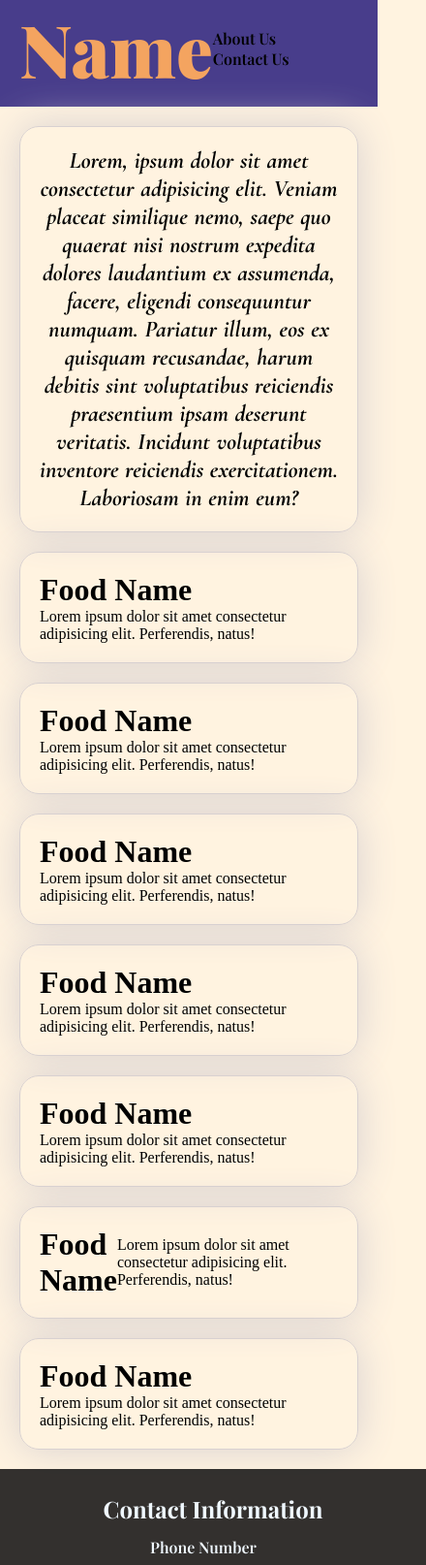
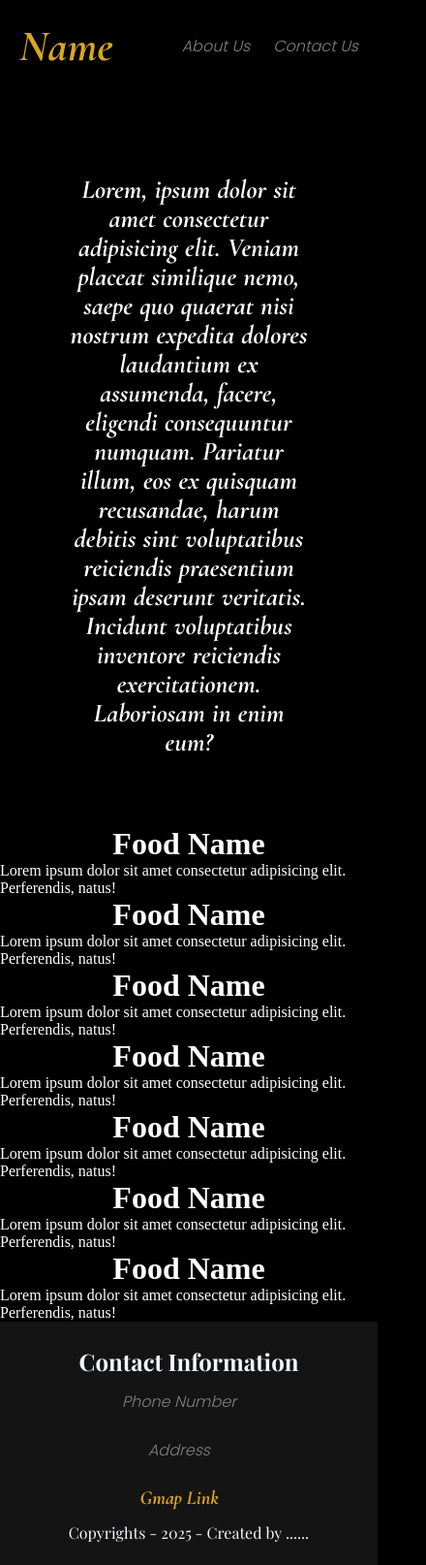
Before and after one commit to Gurugokul05/Restaurant-menu, a plain HTML site: page index.html in a window 390 px wide. Shown: the top 1614 px of the page at 97% size, 440 px wide, since content can reach past the window. Drawn offline with nearby package versions, Linux system fonts and the light colour scheme; a web font is replaced by a local one.

Commit message:
style.css

```diff
--- a/style.css
+++ b/style.css
@@ -1,24 +1,24 @@
 @import url('https://fonts.googleapis.com/css2?family=Lobster&family=Pacifico&family=Playfair+Display:ital,wght@0,400..900;1,400..900&display=swap');
 @import url('https://fonts.googleapis.com/css2?family=Cormorant+Garamond:ital,wght@0,300..700;1,300..700&display=swap');
+@import url('https://fonts.googleapis.com/css2?family=Lora:ital,wght@1,600&display=swap');
+@import url('https://fonts.googleapis.com/css2?family=Cormorant+Garamond:ital,wght@1,700&display=swap');
+@import url('https://fonts.googleapis.com/css2?family=Poppins:wght@300&display=swap');
 *{
     margin: 0%;
     padding: 0%;
     list-style: none;
     text-decoration: none;
+    box-sizing: border-box;
 }
 body{
-    /* background-image: url(9a55dcc0af24ad05f76206bf8bb3363a.jpg);
-    background-repeat: no-repeat;
-    background-position: center;
-    background-attachment: fixed;
-    background-size: cover; */
-    /* background :linear-gradient(to right , #2C2C2C ,#3b1f2b); */
-    background-color: #fff3e0;
+    background-color: #000000;
+    overflow-x: hidden;
+    color: white;
 }
 #navbar{
     height: 110px;
     width: 100%;
-    background-color: darkslateblue;
+    background-color: rgb(0, 0, 0);
 }
 #nav-content{
     display: flex;
@@ -27,98 +27,135 @@ body{
     align-items: center;
 }
 #titleOfRestaurant{
-    font-size: 75px;
-    font-weight: 900;
-    color: sandybrown;
-    font-family: "Playfair Display";
-
+    font-size: 50px;
+    /*font-weight: 900; */
+    color: goldenrod;
+    /* font-family: "Playfair Display"; */
+   padding: 20px;
     padding-left: 20px;
+    font-family: "Cormorant Garamond", serif;
+  font-optical-sizing: auto;
+  font-weight: 700;
+  font-style: italic;
+}
+table{
+    font-family: "Lora", serif;
+  font-optical-sizing: auto;
+  font-weight: 600;
+  font-style: italic;
 }
 li{
     display: inline-block;
     margin-right: 20px;
-    font-family: "Playfair Display";
-    font-weight: 600;
+    font-family: "Poppins", sans-serif;
+  font-weight: 300;
+  font-style: normal;
+  font-style: italic;
+    color: grey;
 }
-li:hover{
-    /* color: grey; */
-    cursor: pointer;
-    /* transition: 0.5s ease; */
-}
+
 #first-section{
     text-align: center;
     margin-top: 50px;
     font-family: "Cormorant Garamond", serif;
-    font-optical-sizing: auto;
-    font-weight: 600;
-    font-style: italic;
+  font-optical-sizing: auto;
+  font-weight: 700;
+  font-style: italic;
+  font-size: 18px;
     word-spacing: 1px;
-    border: 1px rgb(216, 209, 209) solid;
+    border: 1px rgb(0, 0, 0) solid;
     border-radius: 20px;
     padding: 20px;
+    margin: 50px;
+    box-shadow: 0 0 40px rgb(0, 0, 0) ;
+    line-height: 30px;
+    color: rgb(255, 255, 255);
+}
+#first-section h1{
+  margin-bottom: 25px;
+}
+.styletype1{
+    border: 1px rgb(0, 0, 0) solid;
+    border-radius: 20px;
+    padding: 30px;
     margin: 20px;
-    box-shadow: 0 0 40px rgb(216, 209, 209) ;
+    box-shadow: 0 0 40px rgb(0, 0, 0) ;
+    display:flex;
 }
-#fooddiv1{
-    border: 1px rgb(216, 209, 209) solid;
+.styletype1:hover{
+  box-shadow: 0 0 15px goldenrod;
+}
+
+
+.styletype1 img{
+    border: 1px solid black;
     border-radius: 20px;
-    padding: 20px;
+    height: 500px;
+    width:500px;
+
+}
+
+
+.styletype1 h1{
+    padding-left: 30px;
+}
+.styletype1 table{
+    margin-top: 50px;
+}
+.styletype1 td:nth-child(2){
+    padding-left:350px ;
+}
+a{
+   font-family: "Cormorant Garamond", serif;
+  font-optical-sizing: auto;
+  font-weight: 700;
+  font-style: italic;
+  font-size: 20px;
+  color: goldenrod;
+}
+a:hover{
+  color: gold;
+}
+.styletype2{
+    border: 1px rgb(0, 0, 0) solid;
+    border-radius: 20px;
+    padding: 30px;
     margin: 20px;
-    box-shadow: 0 0 40px rgb(216, 209, 209) ;
+    box-shadow: 0 0 40px rgb(0, 0, 0) ;
 }
-#fooddiv2{
-    border: 1px rgb(216, 209, 209) solid;
+.styletype2:hover{
+  box-shadow: 0 0 20px goldenrod;
+}
+.styletype2 img{
+    border: 1px solid black;
     border-radius: 20px;
-    padding: 20px;
-    margin: 20px;
-    box-shadow: 0 0 40px rgb(216, 209, 209) ;
+    height: 500px;
+    width:500px;
+    margin-left: 150px;
 }
-#fooddiv3{
-    border: 1px rgb(216, 209, 209) solid;
-    border-radius: 20px;
-    padding: 20px;
-    margin: 20px;
-    box-shadow: 0 0 40px rgb(216, 209, 209) ;
+.styletype2 table{
+    margin-top: 50px;
+
 }
-#fooddiv4{
-    border: 1px rgb(216, 209, 209) solid;
-    border-radius: 20px;
-    padding: 20px;
-    margin: 20px;
-    box-shadow: 0 0 40px rgb(216, 209, 209) ;
+.styletype2 td:nth-child(2){
+    padding-left:400px ;
 }
-#fooddiv5{
-    border: 1px rgb(216, 209, 209) solid;
-    border-radius: 20px;
-    padding: 20px;
-    margin: 20px;
-    box-shadow: 0 0 40px rgb(216, 209, 209) ;
+.styletype2_inside{
+    display: flex;
 }
-#fooddiv6{
-    display: flex;
-    align-items: center;
-    justify-content: space-between;
-    border: 1px rgb(216, 209, 209) solid;
-    border-radius: 20px;
-    padding: 20px;
-    margin: 20px;
-    box-shadow: 0 0 40px rgb(216, 209, 209) ;
-}
-#fooddiv7{
-    border: 1px rgb(216, 209, 209) solid;
-    border-radius: 20px;
-    padding: 20px;
-    margin: 20px;
-    box-shadow: 0 0 40px rgb(216, 209, 209) ;
-}
+
 #footer{
     background-color: rgba(24, 23, 23, 0.884);
     color: aliceblue;
     width: 100%;
-    height: 200px;
+    height: auto;
+    min-height: 120px;
     font-family: "Playfair Display";
     text-align: center;
+    max-width: 100%;
+
 }
+
 #footer{
     padding: 25px;
 }
@@ -131,3 +168,67 @@ li:hover{
     margin-top: 25px;
     padding: 20px;
 }
+
+@media screen and (max-width: 768px) {
+  .styletype1, .styletype2_inside {
+    display: flex;
+    flex-direction: column;
+    align-items: center;
+    flex-wrap: nowrap;
+  }
+
+  .styletype1 img, .styletype2_inside img {
+    width: 90%;
+    height: auto;
+    margin: 20px auto;
+  }
+
+  .styletype1 table, .styletype2_inside table {
+    width: 100%;
+    margin-top: 15px;
+    table-layout: fixed;
+  }
+
+  table td:nth-child(2) {
+    text-align: right !important;
+    padding-left: 0 !important;
+    padding-right: 15px !important;
+  }
+  .styletype1 table,
+.styletype2 table {
+  table-layout: fixed;
+  width: 100%;
+  margin-top: 15px;
+}
+.styletype1 table td,
+  .styletype2 table td {
+    word-break: break-word;
+    white-space: normal;
+    padding: 10px 5px;
+    vertical-align: top;
+    font-size: 1em;
+  }
+
+.styletype1 table td:first-child,
+.styletype2 table td:first-child {
+  width: 60%;
+  text-align: left;
+  max-width: 60vw;
+}
+
+.styletype1 table td:nth-child(2),
+.styletype2 table td:nth-child(2) {
+  width: 40%;
+  text-align: right;
+  padding-right: 15px;
+}
+
+  h1 {
+    text-align: center;
+  }
+
+  #titleOfRestaurant {
+    font-size: 45px;
+  }
+
+}
```
